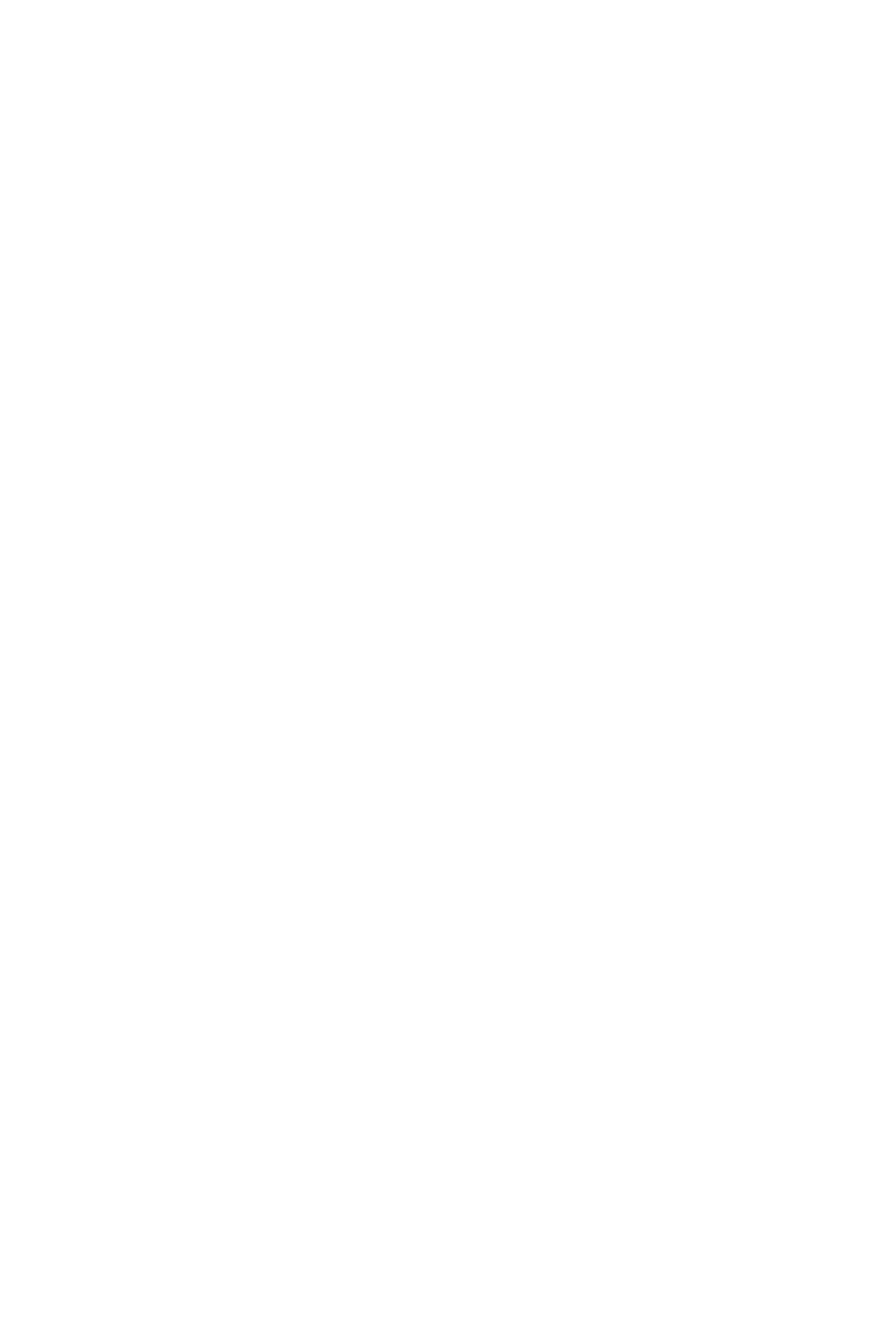
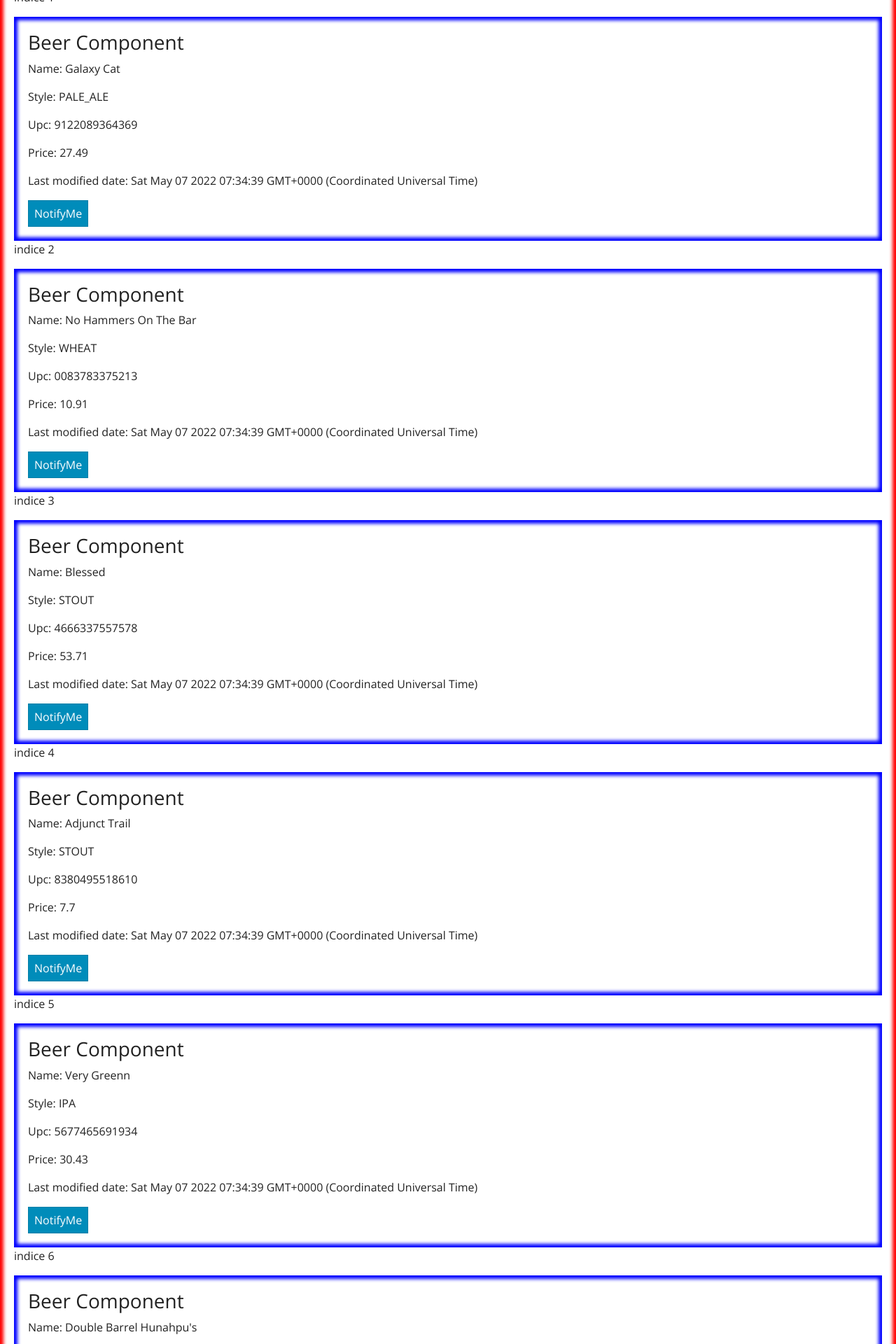
Before and after one commit to DevPan29/try-starter-app, an Angular app: page / in a window 1280 px wide. Shown: the part 540-2460 px from the top of the page at 70% size. Before the commit the page ends 800 px from the top, so only its background shows below. Built offline with nearby package versions, Linux system fonts and the light colour scheme.

Commit message:
components - property binding -services

```diff
--- a/src/app/app.component.html
+++ b/src/app/app.component.html
@@ -1,6 +1,11 @@
 <nav class="navbar navbar-expand-lg navbar-dark bg-primary mb-5">
   <span class="navbar-brand title">My Beer App</span>
 </nav>
-<div class="container">
+
+<app-beer-list></app-beer-list>
+<!-- <app-beer></app-beer> -->
+
+
+<!-- <div class="container">
   <router-outlet></router-outlet>
-</div>
+</div> -->
--- /dev/null
+++ b/src/app/beer.service.ts
@@ -0,0 +1,88 @@
+import { Beer } from './models/beer.model';
+import { Injectable } from '@angular/core';
+
+@Injectable({
+  providedIn: 'root'
+})
+export class BeerService {
+
+  beers: Beer[] = beersData;
+
+  constructor() { }
+
+}
+
+const beersData: Beer[] = [
+  {
+    id: 1,
+    beerName: 'Mango Bobs',
+    beerStyle: 'ALE',
+    upc: '0631234200036',
+    price: 93.13,
+    createdDate: new Date('05-07-2022 07:34:39'),
+    lastModifiedDate: new Date('10-08-2022 07:34:39'),
+  },
+  {
+    id: 2,
+    beerName: 'Galaxy Cat',
+    beerStyle: 'PALE_ALE',
+    upc: '9122089364369',
+    price: 27.49,
+    createdDate: new Date('05-07-2022 07:34:39'),
+    lastModifiedDate: new Date('05-07-2022 07:34:39'),
+  },
+  {
+    id: 3,
+    beerName: 'No Hammers On The Bar',
+    beerStyle: 'WHEAT',
+    upc: '0083783375213',
+    price: 10.91,
+    createdDate: new Date('05-07-2022 07:34:39'),
+    lastModifiedDate: new Date('05-07-2022 07:34:39'),
+  },
+  {
+    id: 4,
+    beerName: 'Blessed',
+    beerStyle: 'STOUT',
+    upc: '4666337557578',
+    price: 53.71,
+    createdDate: new Date('05-07-2022 07:34:39'),
+    lastModifiedDate: new Date('05-07-2022 07:34:39'),
+  },
+  {
+    id: 5,
+    beerName: 'Adjunct Trail',
+    beerStyle: 'STOUT',
+    upc: '8380495518610',
+    price: 7.7,
+    createdDate: new Date('05-07-2022 07:34:39'),
+    lastModifiedDate: new Date('05-07-2022 07:34:39'),
+  },
+  {
+    id: 6,
+    beerName: 'Very Greenn',
+    beerStyle: 'IPA',
+    upc: '5677465691934',
+    price: 30.43,
+    createdDate: new Date('05-07-2022 07:34:39'),
+    lastModifiedDate: new Date('05-07-2022 07:34:39'),
+  },
+  {
+    id: 7,
+    beerName: "Double Barrel Hunahpu's",
+    beerStyle: 'STOUT',
+    upc: '5463533082885',
+    price: 39.6,
+    createdDate: new Date('05-07-2022 07:34:39'),
+    lastModifiedDate: new Date('05-07-2022 07:34:39'),
+  },
+  {
+    id: 8,
+    beerName: 'Very Hazy',
+    beerStyle: 'IPA',
+    upc: '5339741428398',
+    price: 93.14,
+    createdDate: new Date('05-07-2022 07:34:39'),
+    lastModifiedDate: new Date('05-07-2022 07:34:39'),
+  },
+];
--- /dev/null
+++ b/src/app/components/beer-list/beer-list.component.css
@@ -0,0 +1,4 @@
+.beer-list-container {
+  padding: 20px;
+  box-shadow: inset 0 0 5px 5px red;
+}
--- /dev/null
+++ b/src/app/components/beer-list/beer-list.component.html
@@ -0,0 +1,13 @@
+<div class="beer-list-container">
+  <h3>Beer List Component</h3>
+
+  <div *ngFor="let beerBottle of beerService.beers; let i = index">
+    <p>indice {{i}}</p>
+    <app-beer
+      [beer]="beerBottle"
+      (notifyMe)="onNotificationReceived($event)"
+      >
+
+    </app-beer>
+  </div>
+</div>
--- /dev/null
+++ b/src/app/components/beer-list/beer-list.component.ts
@@ -0,0 +1,26 @@
+import { Component, OnInit } from '@angular/core';
+
+import { Beer } from 'src/app/models/beer.model';
+import { BeerService } from 'src/app/beer.service';
+
+@Component({
+  selector: 'app-beer-list',
+  templateUrl: './beer-list.component.html',
+  styleUrls: ['./beer-list.component.css']
+})
+export class BeerListComponent implements OnInit {
+
+  // beerService: BeerService;
+
+  constructor(public beerService: BeerService) {
+    // this.beerService = new BeerService();
+  }
+
+  ngOnInit(): void {
+  }
+
+  onNotificationReceived(beer: Beer) {
+    window.alert(`Notification IN SALE alert, for beer ${beer.beerName}, Activated`)
+  }
+
+}
--- /dev/null
+++ b/src/app/components/beer/beer.component.css
@@ -0,0 +1,4 @@
+.beer-container {
+  padding: 20px;
+  box-shadow: inset 0 0 5px 5px blue;
+}
--- /dev/null
+++ b/src/app/components/beer/beer.component.html
@@ -0,0 +1,12 @@
+<div class="beer-container">
+  <h3>Beer Component</h3>
+
+  <p>Name: {{beer.beerName}}</p>
+  <p>Style: {{beer.beerStyle}}</p>
+  <p>Upc: {{beer.upc}} </p>
+  <p>Price: {{beer.price}}</p>
+  <p>Last modified date: {{beer.lastModifiedDate}}</p>
+
+  <button class="btn btn-primary" (click)="onNotifyMe()">NotifyMe</button>
+
+</div>
--- /dev/null
+++ b/src/app/components/beer/beer.component.ts
@@ -0,0 +1,25 @@
+import { Component, EventEmitter, Input, OnInit, Output } from '@angular/core';
+
+import { Beer } from 'src/app/models/beer.model';
+import { BeerStyle } from '../../models/beer.model';
+
+@Component({
+  selector: 'app-beer',
+  templateUrl: './beer.component.html',
+  styleUrls: ['./beer.component.css']
+})
+export class BeerComponent implements OnInit {
+
+  @Input() beer: Beer;
+  @Output() notifyMe: EventEmitter<Beer> = new EventEmitter<Beer>();
+
+  constructor() { }
+
+  ngOnInit(): void {
+  }
+
+  onNotifyMe() {
+    this.notifyMe.emit(this.beer)
+  }
+
+}
--- /dev/null
+++ b/src/app/models/beer.model.ts
@@ -0,0 +1,46 @@
+import { FormControl } from '@angular/forms';
+
+export type BeerStyle =
+  | 'ALE'
+  | 'GOSE'
+  | 'IPA'
+  | 'LAGER'
+  | 'PALE_ALE'
+  | 'PILSNER'
+  | 'PORTER'
+  | 'SAISON'
+  | 'STOUT'
+  | 'HEAT'
+  | 'WHEAT';
+
+export const allBeerTypes: BeerStyle[] = [
+  'ALE',
+  'GOSE',
+  'IPA',
+  'LAGER',
+  'PALE_ALE',
+  'PILSNER',
+  'PORTER',
+  'SAISON',
+  'STOUT',
+  'HEAT',
+  'WHEAT',
+];
+
+export interface Beer {
+  id: number;
+  beerName: string;
+  beerStyle: BeerStyle;
+  upc: string;
+  price: number;
+  createdDate: Date;
+  lastModifiedDate: Date;
+}
+/*
+export interface BeerForm {
+  beerName: FormControl<string | undefined | null>;
+  beerStyle: FormControl<BeerStyle | undefined | null>;
+  upc: FormControl<string | undefined | null>;
+  price: FormControl<number | undefined | null>;
+}
+ */
--- a/tsconfig.json
+++ b/tsconfig.json
@@ -21,7 +21,8 @@
     "lib": [
       "es2020",
       "dom"
-    ]
+    ],
+    "strictPropertyInitialization": false,
   },
   "angularCompilerOptions": {
     "enableI18nLegacyMessageIdFormat": false,
```
Also changed, not shown: src/app/app.module.ts (+8 -5 lines).
